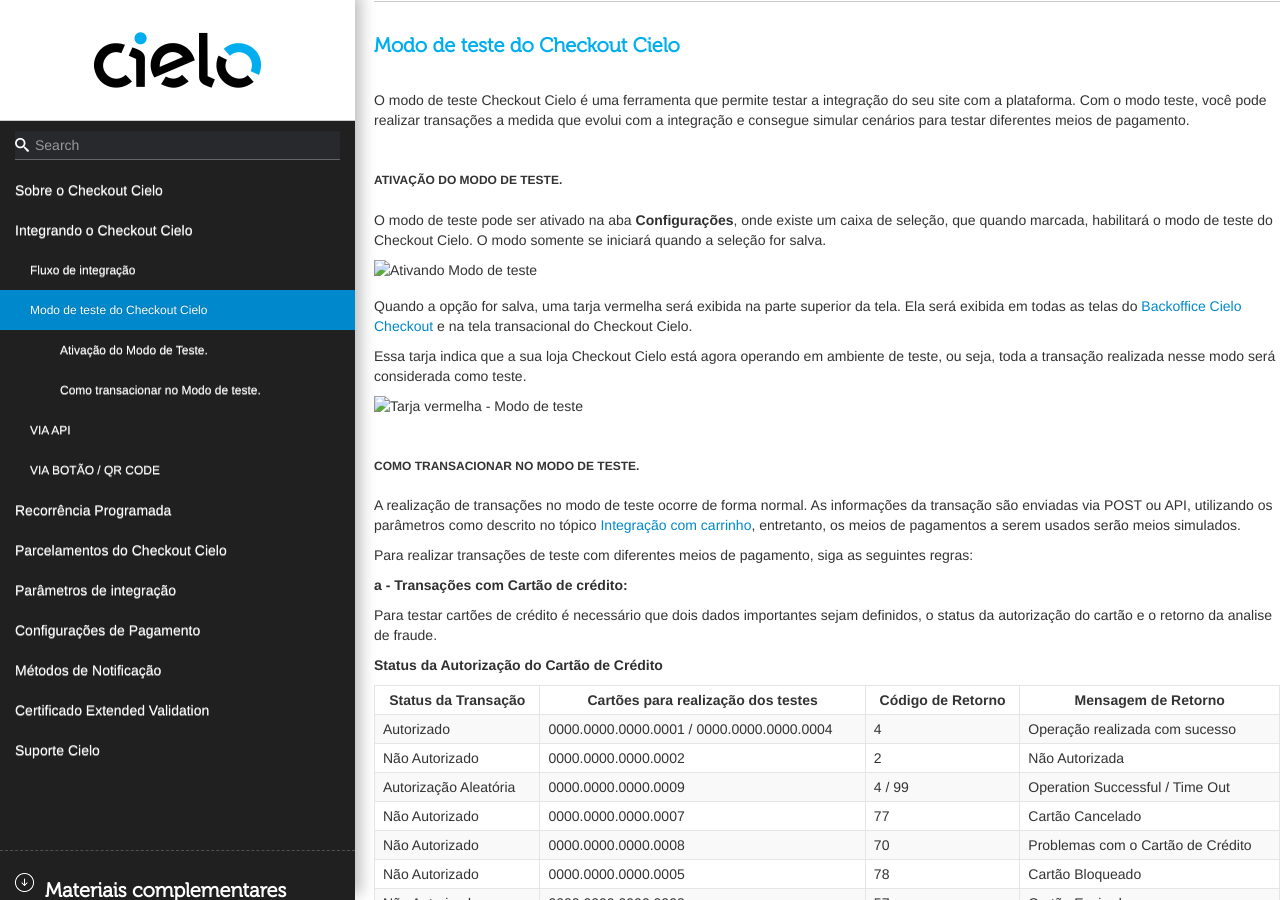
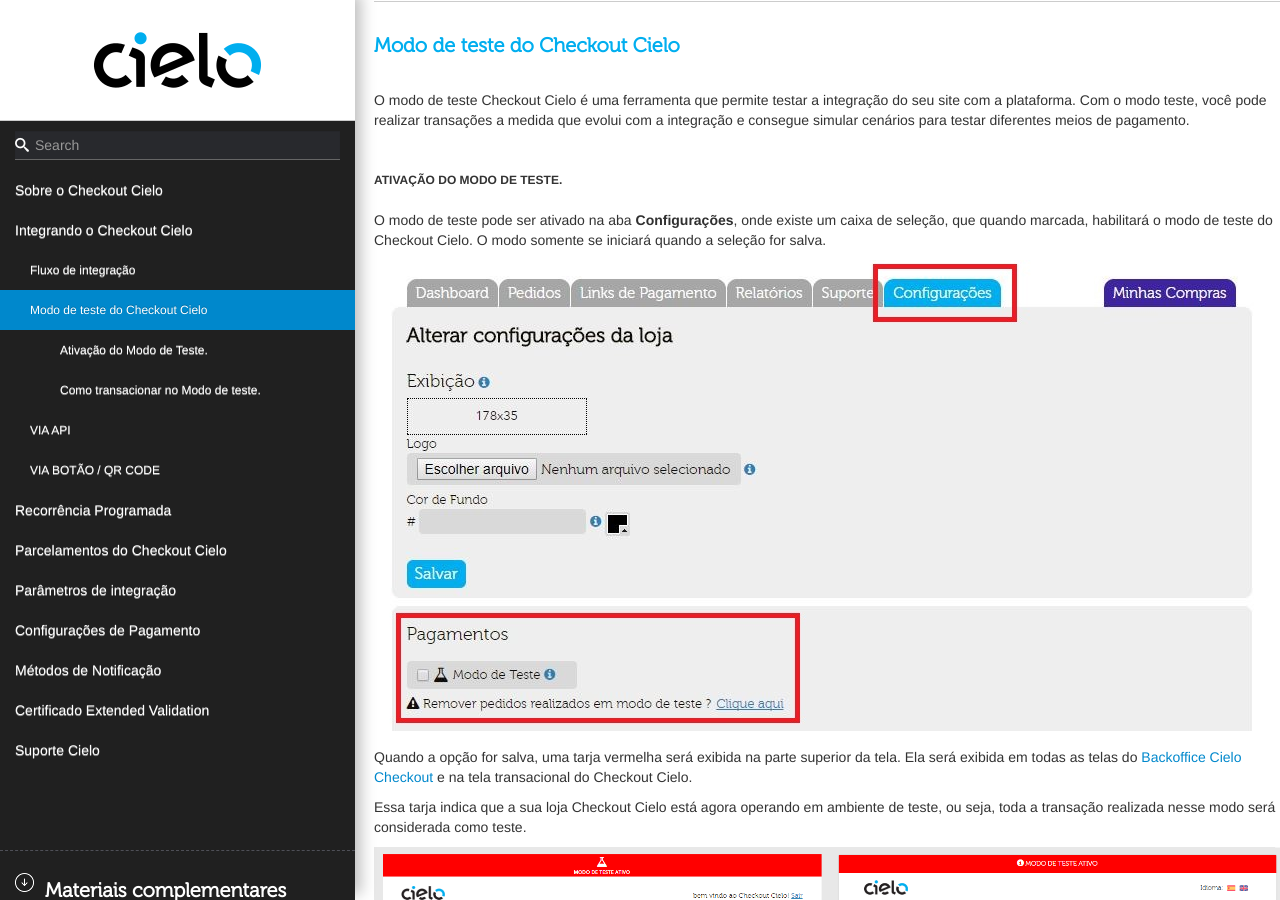
Before and after one commit to DeveloperCielo/Tutorial, a Jekyll site: the page built from _posts/2017-08-25-Checkout.md, in a window 1280 px wide and 900 px high, scrolled down 5128 px. Built offline with Jekyll 4.4.1, drawn with Linux system fonts in a browser that asks for light colours; some web fonts are replaced.

Commit message:
Updated '_posts/2017-08-25-Checkout.md' via CloudCannon

```diff
--- a/_posts/2017-08-25-Checkout.md
+++ b/_posts/2017-08-25-Checkout.md
@@ -172,14 +172,14 @@
 
 O modo de teste pode ser ativado na aba **Configurações**, onde existe um caixa de seleção, que quando marcada, habilitará o modo de teste do Checkout Cielo. O modo somente se iniciará quando a seleção for salva.
 
-![Ativando Modo de teste](public/images/manualcheckout/TM01.png)
+![Ativando Modo de teste](public/images/TM01.png)
 
 Quando a opção for salva, uma tarja vermelha será exibida na parte superior da tela. Ela será exibida em todas as telas do [Backoffice Cielo Checkout](http://developercielo.github.io/Checkout-Backoffice/) e na tela transacional do Checkout Cielo.
 
 Essa tarja indica que a sua loja Checkout Cielo está agora operando em ambiente de teste, ou seja, toda a transação realizada nesse modo será considerada como teste.
 
 
-![Tarja vermelha - Modo de teste](public/images/manualcheckout/TM02.png)
+![Tarja vermelha - Modo de teste](public/images/TM02.png)
 
 
 ### Como transacionar no Modo de teste.
```
